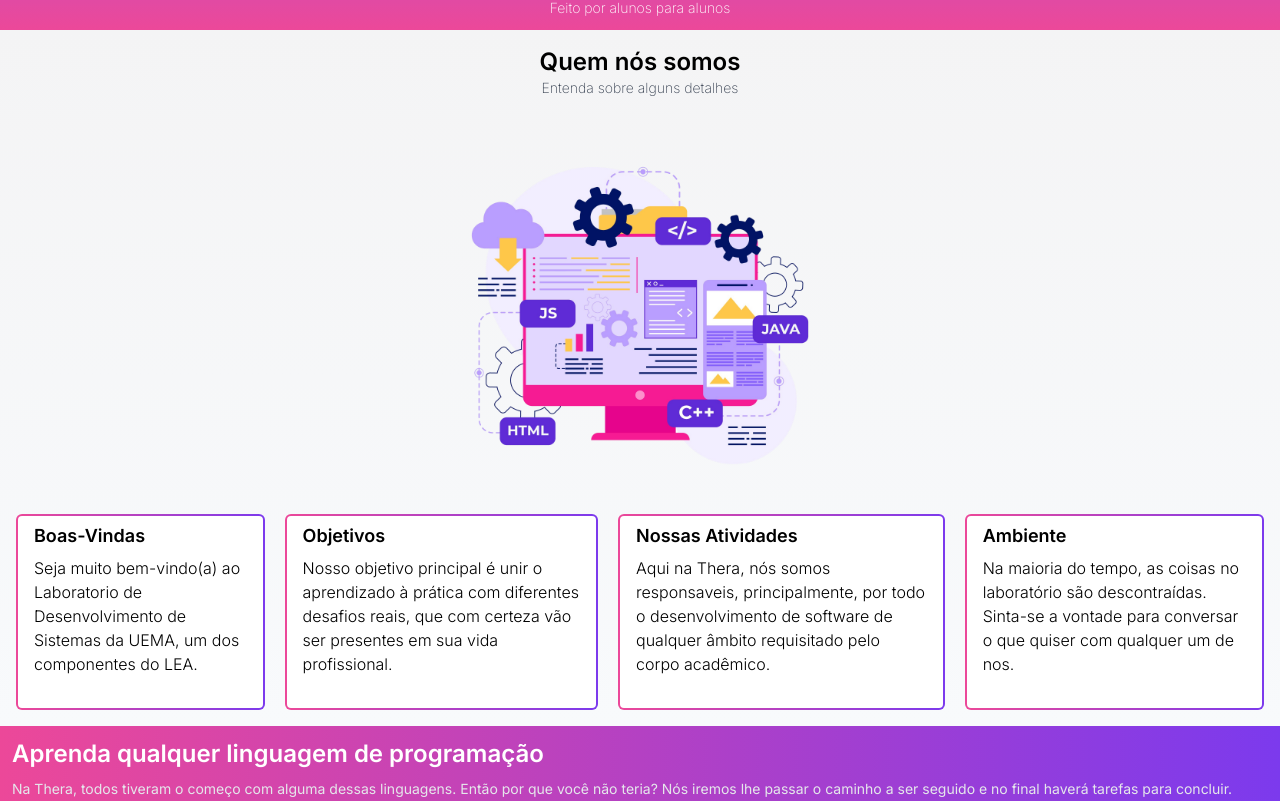
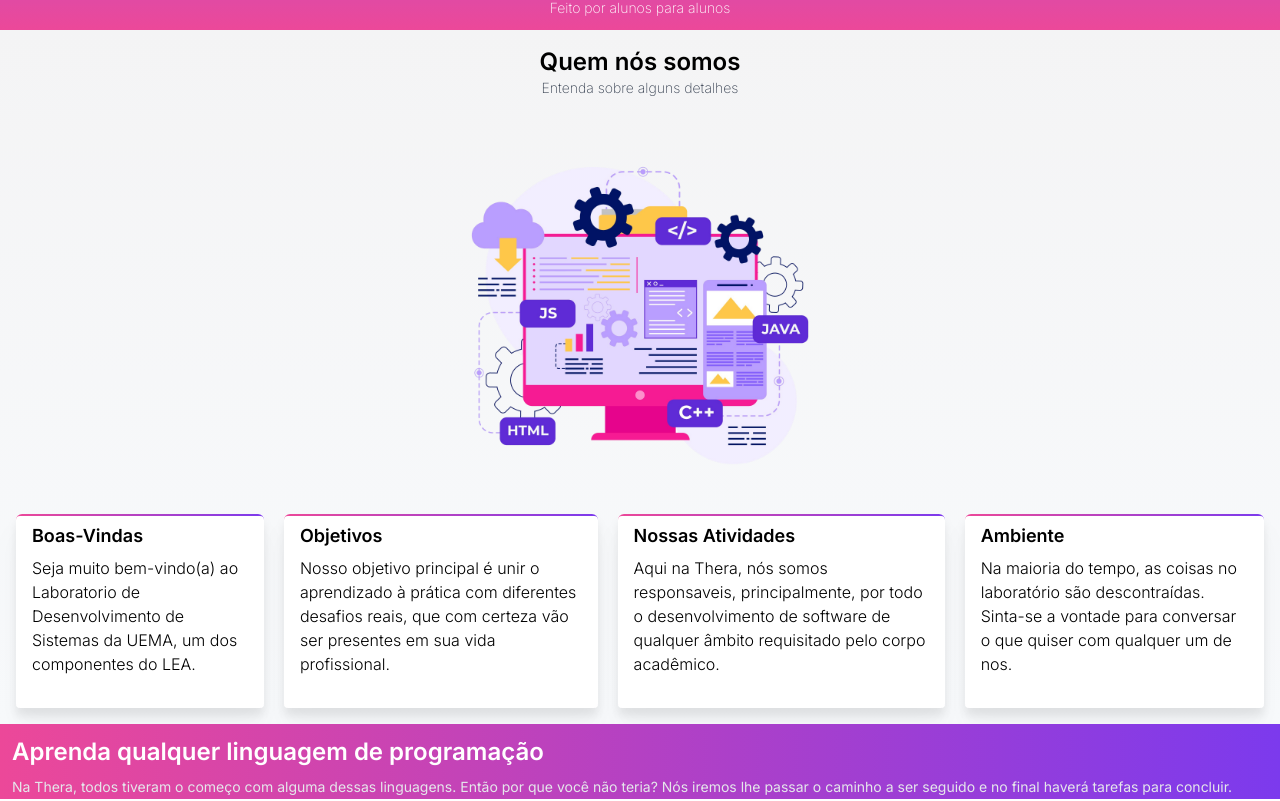
Before and after one commit to theralab/Site-Thera, a Next.js app in the folder my-app/: page / in a window 1280 px wide. Shown: the part 307-1108 px from the top of the page. Built offline with nearby package versions, Linux system fonts and the light colour scheme.

Commit message:
modificação para ter borda somente na parte superior

```diff
--- a/my-app/src/app/components/BusinessCard/Card.jsx
+++ b/my-app/src/app/components/BusinessCard/Card.jsx
@@ -1,15 +1,9 @@
 export default function Card({ title, description }) {
 
-  const styleCard = {
-
-  }
-
   return (
-    <div className="row-span-2 col-span-1 bg-gradient-to-r p-0.5 from-pink-500 to-violet-600  rounded-md ">
+    <div className="row-span-2 col-span-1 pt-0.5 drop-shadow-xl bg-gradient-to-r from-pink-500 to-violet-600 duration-300 rounded-md ">
       <div className="bg-white pb-8 rounded px-4 pt-1.5 h-full">
-
         <p className="font-semibold text-lg mb-1.5">{title}</p>
-
         <p className="font-light lg:w-full w-48">{description}</p>
       </div>
     </div>
```
